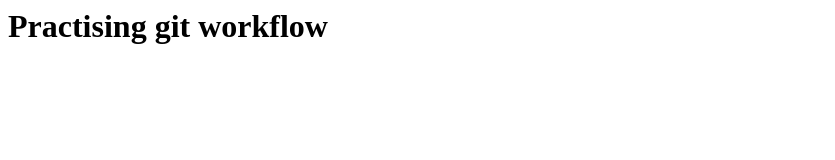
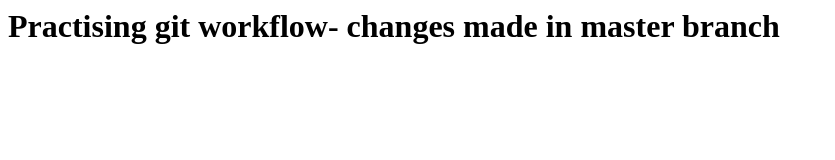
Before and after one commit to vinu0293/gitrepo, a plain HTML site: page index.html in a window 1280 px wide. Shown: the whole page, without its empty margins (0-835 px from the left). Drawn offline with Linux system fonts and the light colour scheme.

Commit message:
masterupdate

```diff
--- a/index.html
+++ b/index.html
@@ -1,3 +1,3 @@
 <html>
-<h1> Practising git workflow </h1>
+<h1> Practising git workflow- changes made in master branch </h1>
 </html>
```
